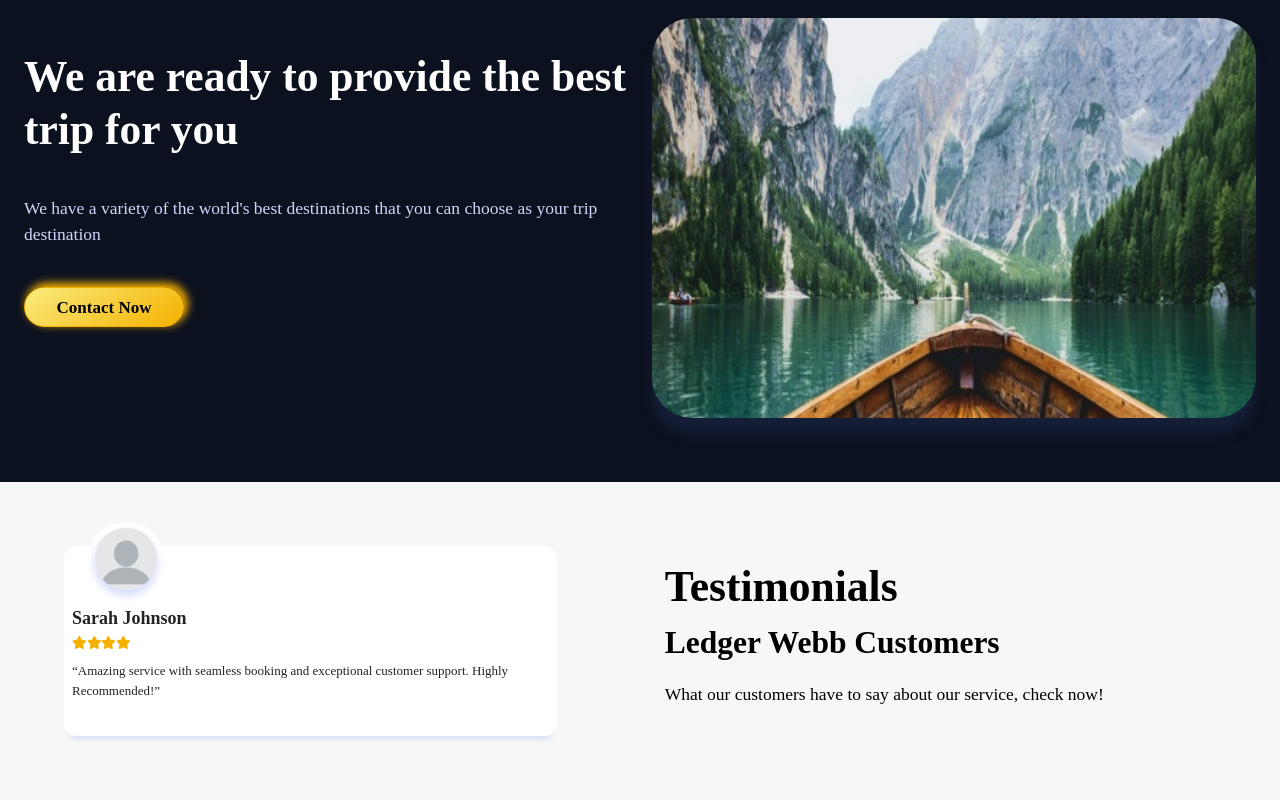
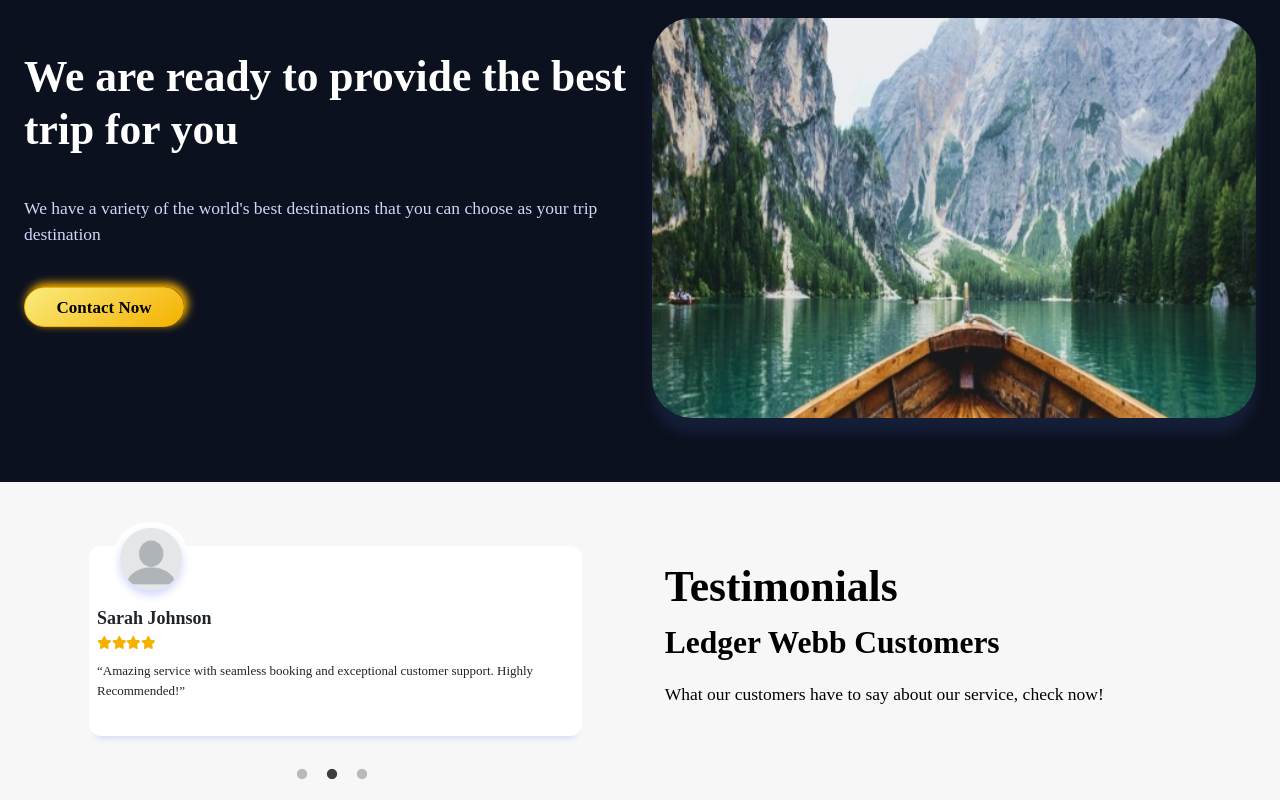
Before and after one commit to Fajarudheen-PA/ledgerWeb-travels-React, a React (Create React App) app: page / in a window 1280 px wide. Shown: the part 1716-2516 px from the top of the page. Built offline with nearby package versions, Linux system fonts and the light colour scheme.

Commit message:
added dots to carousel in Review module

```diff
--- a/src/components/Reviews/Reviews.css
+++ b/src/components/Reviews/Reviews.css
@@ -77,6 +77,9 @@
   margin-bottom: 16px;
   color: #000000;
 }
+.reviews .slick-dots li button:before {
+  font-size: 12px;
+}
 
 @media (min-width: 601px) and (max-width: 991px) {
   .reviews__wrap {
@@ -107,7 +110,7 @@
   }
   .reviews__card {
     width: 80% !important;
-    margin-left: 40px;
+    margin-left: 65px;
   }
   .reviews__desc {
     font-size: calc(6px + 0.9vw);
--- a/src/components/Reviews/Reviews.js
+++ b/src/components/Reviews/Reviews.js
@@ -9,6 +9,7 @@ import './Reviews.scss';
 function Reviews() {
     var settings = {
         infinite: true,
+        dots: true,
         speed: 500,
         slidesToShow: 1,
         slidesToScroll: 1,
--- a/src/components/Reviews/Reviews.scss
+++ b/src/components/Reviews/Reviews.scss
@@ -84,6 +84,10 @@
         margin-bottom: $spacer-3;
         color: $color-black;
     }
+
+    .slick-dots li button:before{
+        font-size: 12px;
+    }
 }
 
 @include mobile-pro-tablet{
@@ -119,7 +123,7 @@
         }
         &__card{
             width: 80% !important;
-            margin-left: $spacer-6;
+            margin-left: 65px;
         }
         &__desc{
             font-size: calc(6px + 0.9vw);
```
Also changed, not shown: 1 other file (tests, documents, lock files or other folders).
